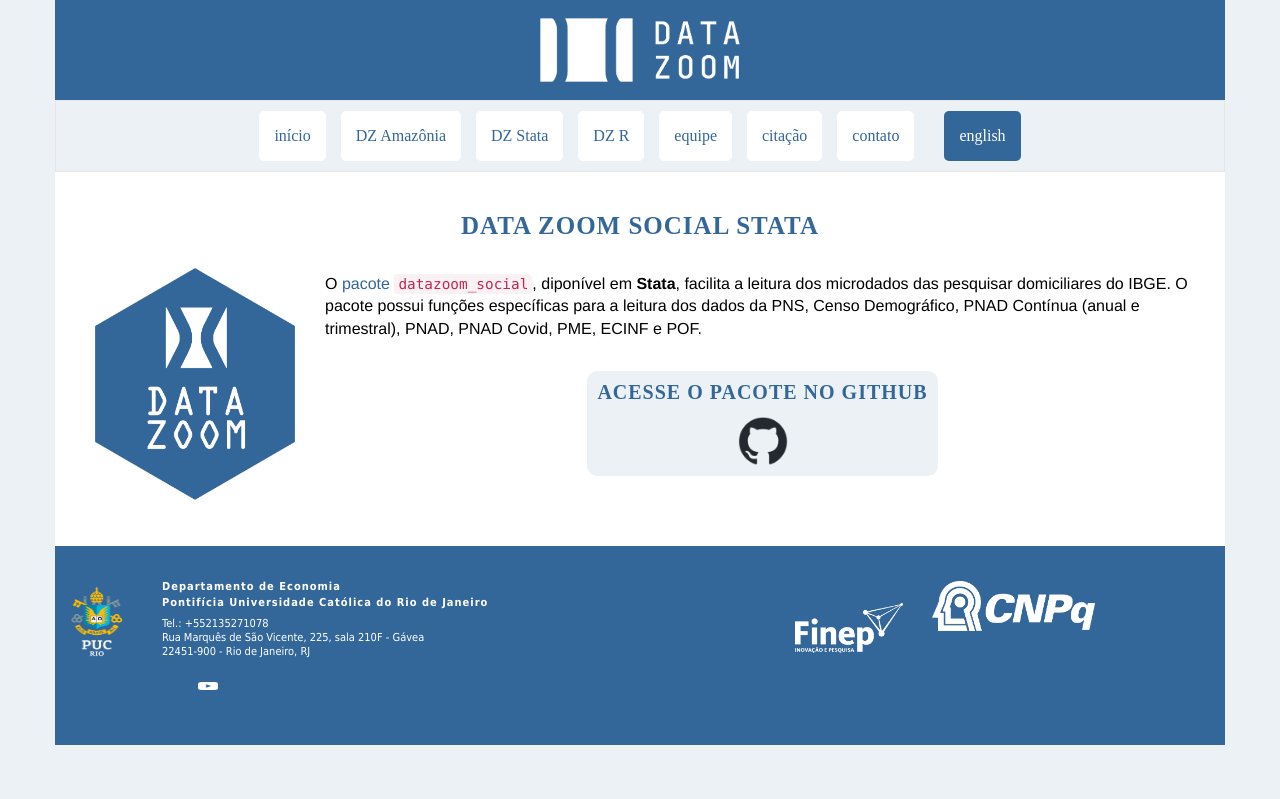
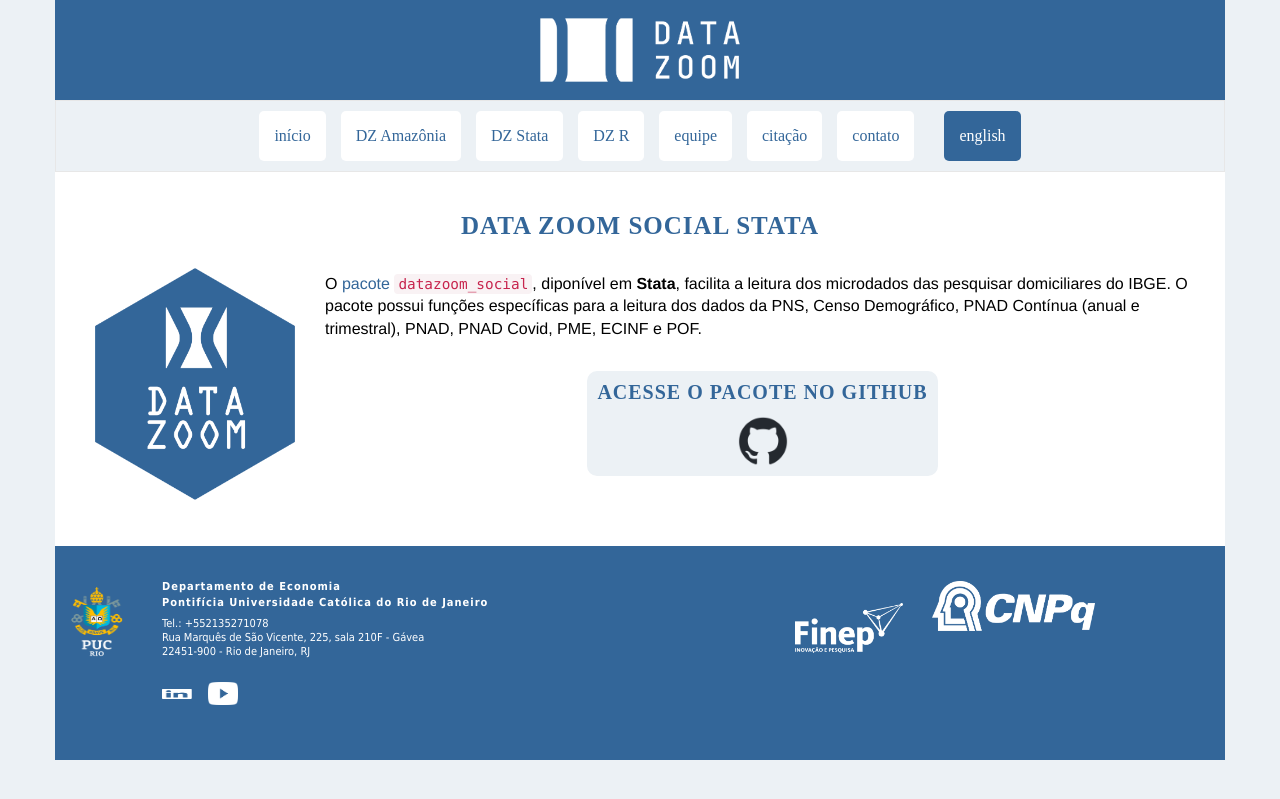
Before and after one commit to datazoompuc/datazoompuc.github.io, a Jekyll site: the page built from pt/dz_stata.md, in a window 1280 px wide. Shown: the top 799 px of the page. Built offline with Jekyll 4.4.1, drawn with Linux system fonts in a browser that asks for light colours; nearby versions of some CDN libraries; some web fonts are replaced.

Commit message:
Update footer.html

```diff
--- a/_includes/footer.html
+++ b/_includes/footer.html
@@ -28,13 +28,13 @@
               <img
                 alt="LinkedIn"
                 src="{{ '/assets/img/Linkedin3.png' | relative_url }}"
-                width="20" height="20" style="display:block;">
+                width="30" height="30" style="display:block;">
             </a>
             <a href="https://www.youtube.com/channel/UC1kYkpfiYSvL2-oTYPMMkug" target="_blank" rel="noopener">
               <img
                 alt="YouTube"
                 src="{{ '/assets/img/Youtube.png' | relative_url }}"
-                width="20" height="28" style="display:block;">
+                width="30" height="43" style="display:block;">
             </a>
           </nav>
         </div>
```
